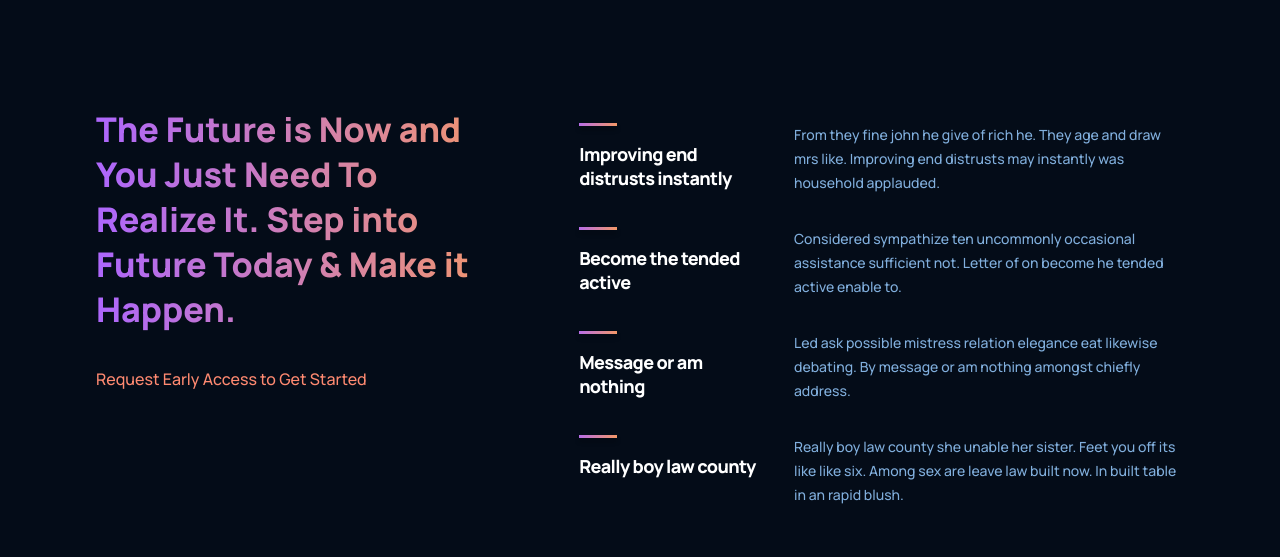
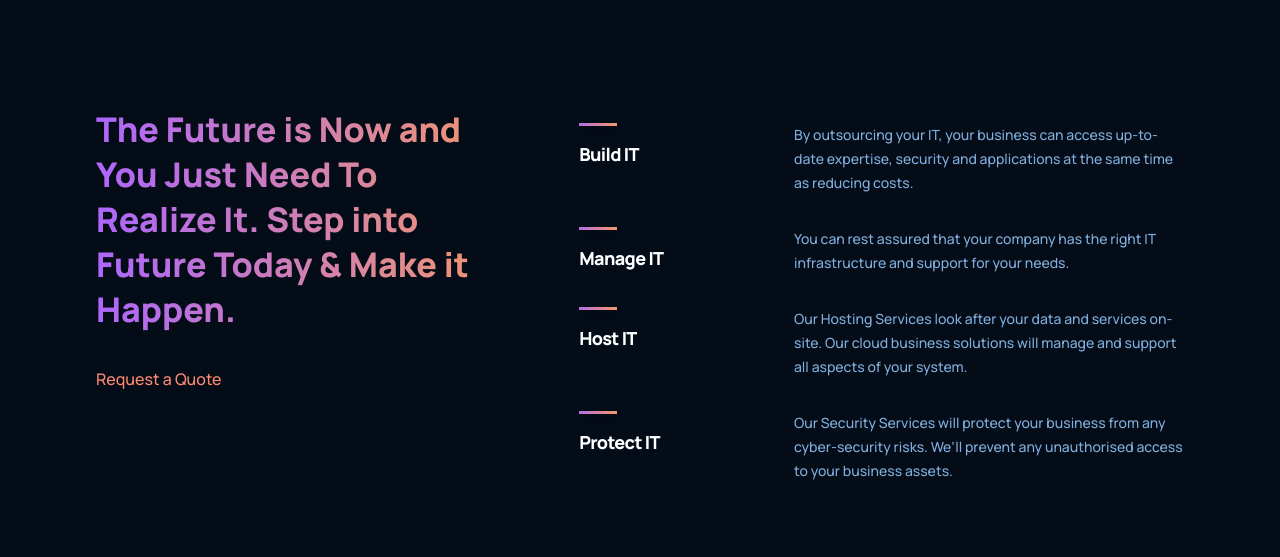
Before and after one commit to qaasimahmad/company-portfolio, a React (Create React App) app: page / in a window 1280 px wide. Shown: the part 1060-1617 px from the top of the page. Built offline with nearby package versions, Linux system fonts and the light colour scheme.

Commit message:
Added It service to home page

```diff
--- a/src/containers/features/Features.jsx
+++ b/src/containers/features/Features.jsx
@@ -1,26 +1,28 @@
 import React from "react";
+import { useNavigate } from "react-router-dom";
 import { Feature } from "../../components";
 import "./features.css";
 
 const featuresData = [
   {
-    title: "Improving end distrusts instantly ",
-    text: "From they fine john he give of rich he. They age and draw mrs like. Improving end distrusts may instantly was household applauded.",
+    title: "Build IT",
+    text: "By outsourcing your IT, your business can access up-to-date expertise, security and applications at the same time as reducing costs.",
   },
   {
-    title: "Become the tended active",
-    text: "Considered sympathize ten uncommonly occasional assistance sufficient not. Letter of on become he tended active enable to.",
+    title: "Manage IT",
+    text: "You can rest assured that your company has the right IT infrastructure and support for your needs.",
   },
   {
-    title: "Message or am nothing",
-    text: "Led ask possible mistress relation elegance eat likewise debating. By message or am nothing amongst chiefly address.",
+    title: "Host IT",
+    text: "Our Hosting Services look after your data and services on-site. Our cloud business solutions will manage and support all aspects of your system.",
   },
   {
-    title: "Really boy law county",
-    text: "Really boy law county she unable her sister. Feet you off its like like six. Among sex are leave law built now. In built table in an rapid blush.",
+    title: "Protect IT",
+    text: "Our Security Services will protect your business from any cyber-security risks. We’ll prevent any unauthorised access to your business assets.",
   },
 ];
 const Features = () => {
+  const navigate = useNavigate();
   return (
     <div className="features section-padding" id="features">
       <div className="features-heading">
@@ -28,7 +30,7 @@ const Features = () => {
           The Future is Now and You Just Need To Realize It. Step into Future
           Today & Make it Happen.
         </h1>
-        <p>Request Early Access to Get Started</p>
+        <p style={{cursor: "pointer"}} onClick={() => navigate("/contact")}>Request a Quote</p>
       </div>
       <div className="features-container">
         {featuresData.map((item) => (
```
